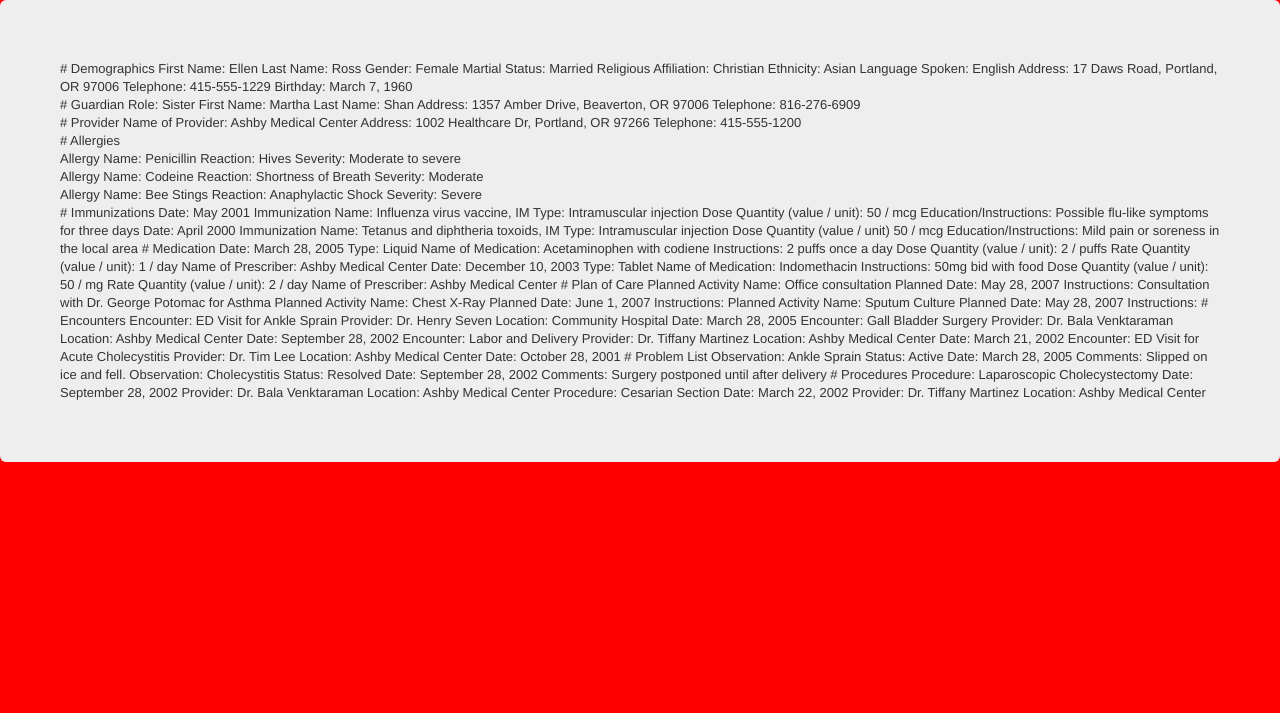
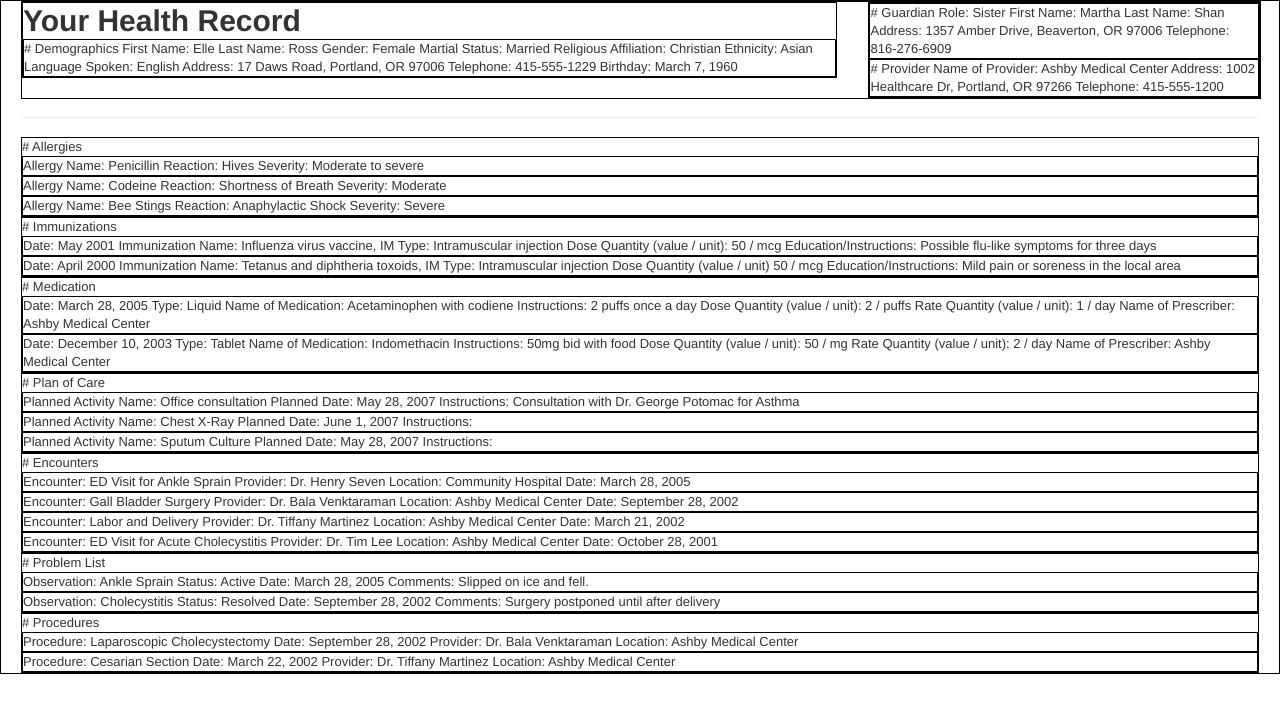
Before and after one commit to johnthealy3/ehrgonomic, a Django app: page /sample/ in a window 1280 px wide. Shown: the top 713 px of the page. Run offline with Django 3.2, Linux system fonts and the light colour scheme.

Commit message:
basic divs and bootstrap

```diff
--- a/static/css/ehrgonomic.css
+++ b/static/css/ehrgonomic.css
@@ -1,5 +1,5 @@
-body {
-    background-color: red;
+div {
+    border: 1px solid black;
 }
 .hero-unit h1 {
 	font-size: 32px;
--- a/templates/records/sample.html
+++ b/templates/records/sample.html
@@ -1,5 +1,5 @@
 <!DOCTYPE html>
-<html>
+<html lang="en">
 <head>
     <title>Sample Record</title>
 
@@ -14,9 +14,12 @@
 </head>
 
 <body>
-<div class="hero-unit">
+<div class="container-fluid">
+    <div class="row-fluid">
+        <div class="span8">
+        <h1>Your Health Record</h1>
         <div id="demographics"># Demographics
-    First Name: Ellen
+            First Name: Elle
             Last Name: Ross
             Gender: Female
             Martial Status: Married
@@ -27,7 +30,8 @@
             Telephone: 415-555-1229
             Birthday: March 7, 1960
         </div>
-
+        </div>
+        <div class="span4">
             <div id="guardian"># Guardian
             Role: Sister
             First Name: Martha
@@ -35,12 +39,16 @@
             Address: 1357 Amber Drive, Beaverton, OR 97006
             Telephone: 816-276-6909
             </div>
-
             <div id="provider"># Provider
             Name of Provider: Ashby Medical Center
             Address: 1002 Healthcare Dr, Portland, OR 97266
             Telephone: 415-555-1200
             </div>
+        </div>
+
+    </div>
+
+    <hr />
 
     <div id="allergies"># Allergies
         <div class="allergy" id="allergy_1">
@@ -61,21 +69,26 @@
     </div>
 
 
-# Immunizations
+    <div id="immunizations"># Immunizations
+        <div class="immunization" id="immunization_1">
         Date: May 2001
         Immunization Name: Influenza virus vaccine, IM
         Type: Intramuscular injection
         Dose Quantity (value / unit): 50 / mcg
         Education/Instructions: Possible flu-like symptoms for three days
-
+        </div>
+        <div class="immunization" id="immunization_2">
         Date: April 2000
         Immunization Name: Tetanus and diphtheria toxoids, IM
         Type: Intramuscular injection
         Dose Quantity (value / unit) 50 / mcg
         Education/Instructions: Mild pain or soreness in the local area
+        </div>
+    </div>
 
-
+    <div id="medications">
     # Medication
+        <div class="medication" id="medication_1">
         Date: March 28, 2005
         Type: Liquid
         Name of Medication: Acetaminophen with codiene
@@ -83,7 +96,8 @@ Instructions: 2 puffs once a day
         Dose Quantity (value / unit): 2 / puffs
         Rate Quantity (value / unit): 1 / day
         Name of Prescriber: Ashby Medical Center
-
+        </div>
+        <div class="medication" id="medication_1">
         Date: December 10, 2003
         Type: Tablet
         Name of Medication: Indomethacin
@@ -91,67 +105,87 @@ Instructions: 50mg bid with food
         Dose Quantity (value / unit): 50 / mg
         Rate Quantity (value / unit): 2 / day
         Name of Prescriber: Ashby Medical Center
+        </div>
+    </div>
 
-
+    <div id="plans">
     # Plan of Care
+        <div class="plan" id="plan_1">
         Planned Activity Name: Office consultation
         Planned Date: May 28, 2007
         Instructions: Consultation with Dr. George Potomac for Asthma
-
+        </div>
+        <div class="plan" id="plan_1">
         Planned Activity Name: Chest X-Ray
         Planned Date: June 1, 2007
         Instructions:
-
+        </div>
+        <div class="plan" id="plan_1">
         Planned Activity Name: Sputum Culture
         Planned Date: May 28, 2007
         Instructions:
+        </div>
+    </div>
 
-
+    <div id="encounters">
     # Encounters
+        <div class="encounter" id="encounter_1">
         Encounter: ED Visit for Ankle Sprain
         Provider: Dr. Henry Seven
         Location: Community Hospital
         Date: March 28, 2005
-
+        </div>
+        <div class="encounter" id="encounter_1">
         Encounter: Gall Bladder Surgery
         Provider: Dr. Bala Venktaraman
         Location: Ashby Medical Center
         Date: September 28, 2002
-
+        </div>
+        <div class="encounter" id="encounter_1">
         Encounter: Labor and Delivery
         Provider: Dr. Tiffany Martinez
         Location: Ashby Medical Center
         Date: March 21, 2002
-
+        </div>
+        <div class="encounter" id="encounter_1">
         Encounter: ED Visit for Acute Cholecystitis
         Provider: Dr. Tim Lee
         Location: Ashby Medical Center
         Date: October 28, 2001
+        </div>
+    </div>
 
-
+    <div id="problems">
     # Problem List
+        <div class="problem" id="problem_1">
         Observation: Ankle Sprain
         Status: Active
         Date: March 28, 2005
         Comments: Slipped on ice and fell.
-
+        </div>
+        <div class="problem" id="problem_1">
         Observation: Cholecystitis
         Status: Resolved
         Date: September 28, 2002
         Comments: Surgery postponed until after delivery
+        </div>
+    </div>
 
-
+    <div id="procedures">
     # Procedures
+        <div class="procedure" id="procedure_1">
         Procedure: Laparoscopic Cholecystectomy
         Date: September 28, 2002
         Provider: Dr. Bala Venktaraman
         Location: Ashby Medical Center
-
+        </div>
+        <div class="procedure" id="procedure_1">
         Procedure: Cesarian Section
         Date: March 22, 2002
         Provider: Dr. Tiffany Martinez
         Location: Ashby Medical Center
-
+        </div>
+    </div>
 </div>
 </body>
 </html>
```
Lines whose indentation alone changed are shown as unchanged.
